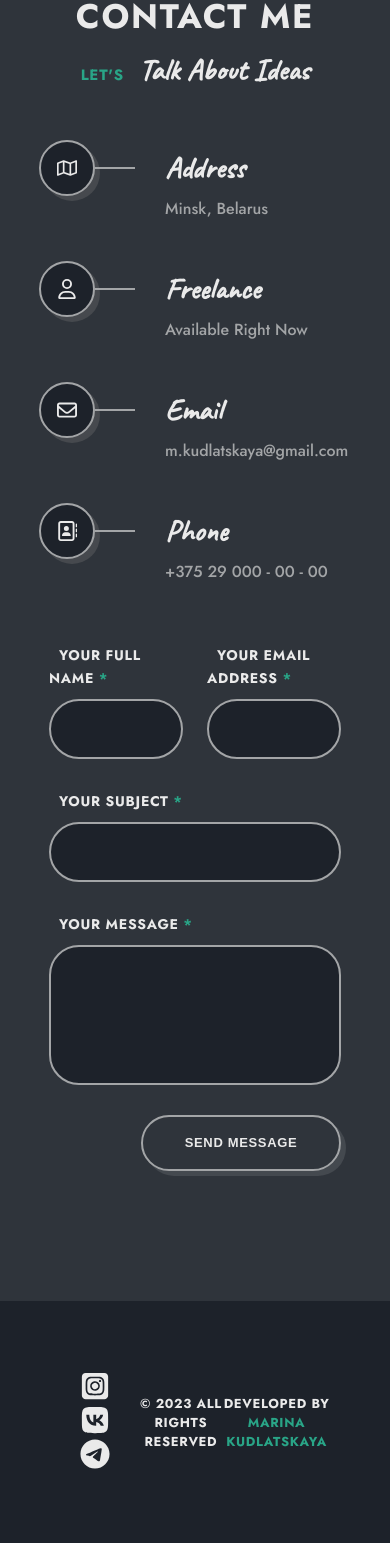
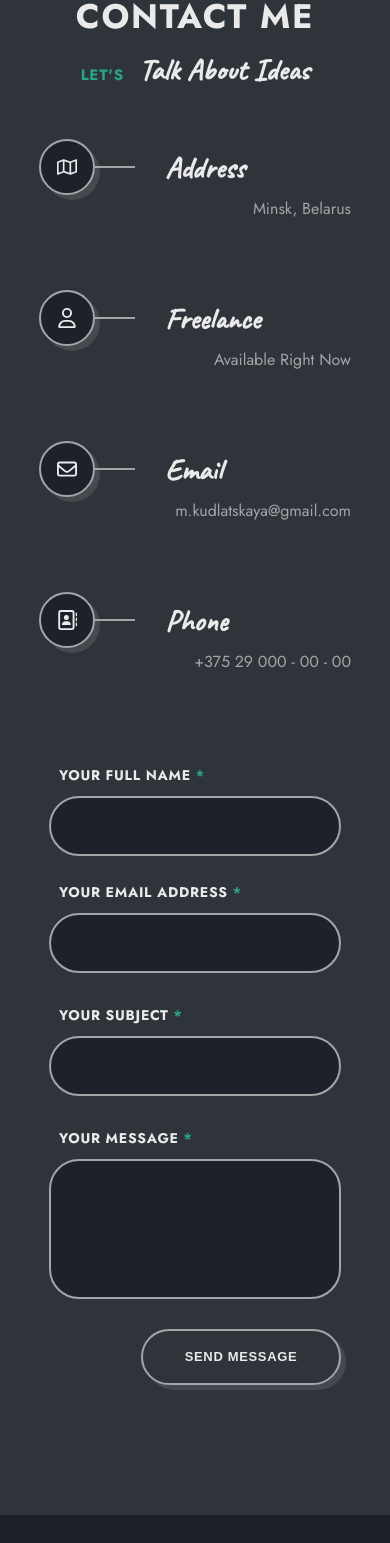
Before and after one commit to kudlatskaya/portfolio, a React (Create React App) app: page / in a window 390 px wide. Shown: the part 7240-8783 px from the top of the page. Built offline with nearby package versions, Linux system fonts and the light colour scheme.

Commit message:
responsive 576 styled

```diff
--- a/src/contacts/Contact/Contact.module.scss
+++ b/src/contacts/Contact/Contact.module.scss
@@ -2,24 +2,32 @@
 
 .contact {
   display: flex;
-  justify-content: start;
-  align-items: baseline;
-  gap: 70px;
-  margin-bottom: 40px;
-
-  .contactDescription {
-    text-align: left;
-    font-weight: 500;
+  //justify-content: start;
+  //align-items: flex-start;
+  margin-bottom: 70px;
+  flex-direction: column;
 
     .contactName {
       color: $titleColor;
       padding: 10px 0;
+      text-align: left;
+      font-weight: 500;
 
       & strong {
         margin-left: 0;
       }
     }
-  }
+
+    .row {
+      display: flex;
+      flex-direction: row;
+      gap: 70px;
+
+      &.rowNumber {
+        justify-content: end;
+      }
+    }
+
   @media (max-width: 576px) {
     width: 100%;
   }
--- a/src/contacts/Contact/Contact.tsx
+++ b/src/contacts/Contact/Contact.tsx
@@ -12,13 +12,17 @@ type ContactPropstype = {
 const Contact = ({icon, name, number}: ContactPropstype) => {
     return (
         <div className={s.contact}>
-            <div className={c.icon}>
-                <FontAwesomeIcon icon={icon} style={{color: '#eaeaea', height: '20px', width: '20px'}}/>
+            <div className={s.row}>
+                <div className={c.icon}>
+                    <FontAwesomeIcon icon={icon} style={{color: '#eaeaea', height: '20px', width: '20px'}}/>
+                </div>
+                {/*<div className={s.contactDescription}>*/}
+                <div className={s.contactName}><strong>{name}</strong></div>
             </div>
-            <div className={s.contactDescription}>
-                <p className={s.contactName}><strong>{name}</strong></p>
-                <p>{number}</p>
+            <div className={`${s.row} ${s.rowNumber}`}>
+                <div>{number}</div>
             </div>
+            {/*</div>*/}
         </div>
     );
 };
--- a/src/contacts/Contacts.module.scss
+++ b/src/contacts/Contacts.module.scss
@@ -38,6 +38,10 @@
         flex-direction: row;
         justify-content: space-between;
         gap: 24px;
+
+        @media (max-width: 576px) {
+          flex-direction: column;
+        }
       }
 
       .group {
--- a/src/footer/Footer.module.scss
+++ b/src/footer/Footer.module.scss
@@ -11,12 +11,21 @@
   .socialLinks {
     .icon {
       margin: 0 10px;
+
+      @media (max-width: 576px) {
+        padding-left: 20px;
+        padding-right: 20px;
+      }
     }
 
     @media (max-width: 860px) {
       //width: 100%;
       padding: 10px;
       justify-content: space-between;
+    }
+
+    @media (max-width: 576px) {
+      justify-content: center;
     }
   }
 
@@ -30,4 +39,8 @@
       color: $primaryColor;
     }
   }
+  @media (max-width: 576px) {
+    flex-direction: column;
+    padding: 20px;
+  }
 }
```
